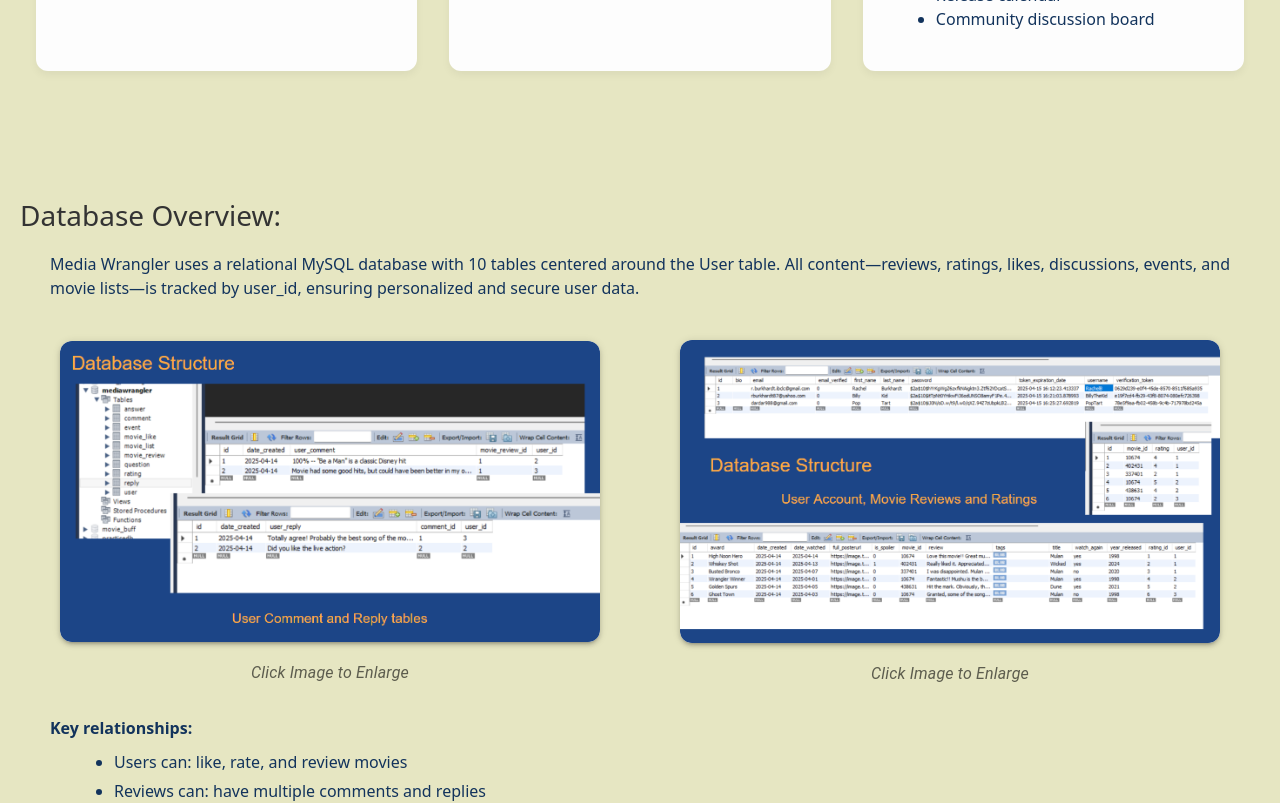
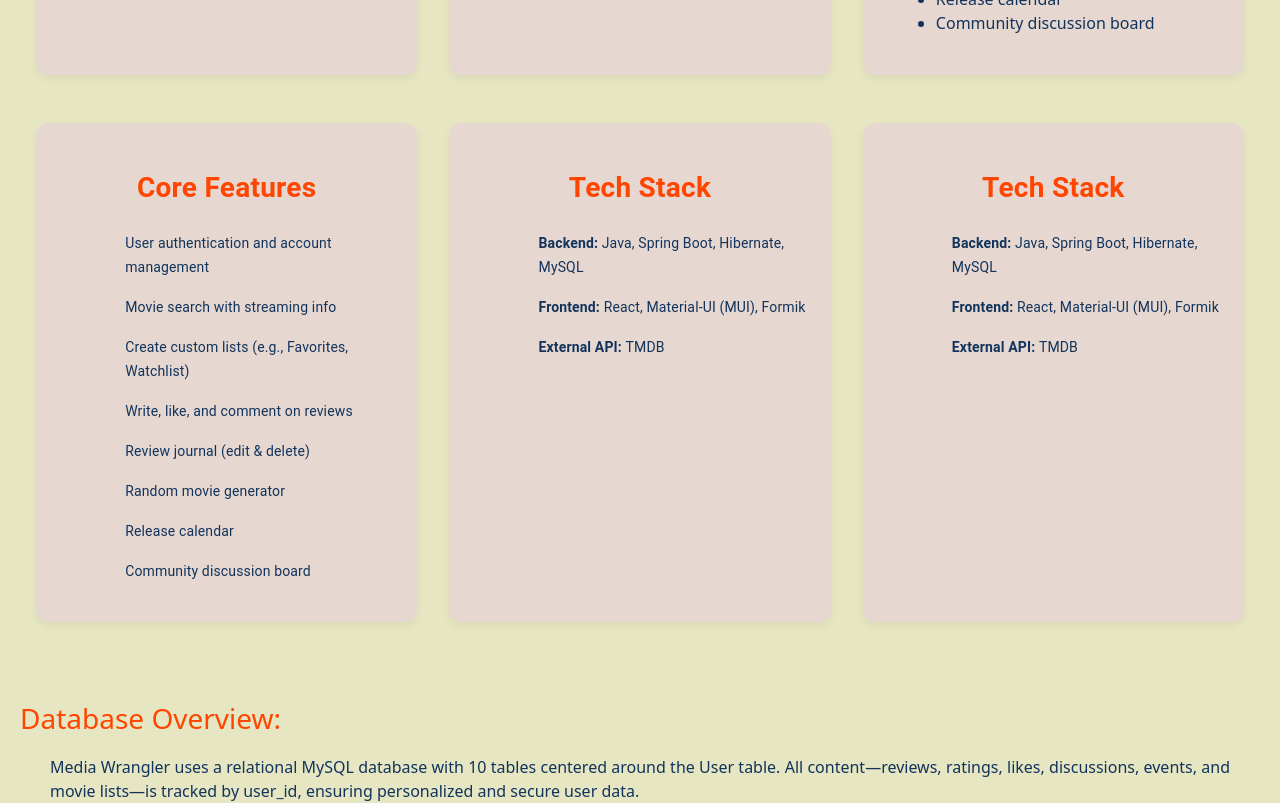
Before and after one commit to RBurkhardt87/Portfolio, a React (Vite) app in the folder MyPortfolio/: page /media-wrangler in a window 1280 px wide. Shown: the part 1440-2243 px from the top of the page. Built offline with nearby package versions, Linux system fonts and the light colour scheme.

Commit message:
deciding if I want to reuse ListCard on the project page. Created a new card component to compare

```diff
--- a/MyPortfolio/src/Pages/MediaWrangler.jsx
+++ b/MyPortfolio/src/Pages/MediaWrangler.jsx
@@ -2,8 +2,42 @@ import React from 'react'
 import '../Styling/Projects.css';
 import ImagePopup from '../components/ImagePopup';
 import { Typography } from '@mui/material';
+import ListCard from '../components/ListCard';
+import ProjectFeatureCard from '../components/ProjectFeatureCard';
 
 const MediaWrangler = () => {
+
+  const coreFeatures = "Core Features";
+  const featureItems = [
+    { text: "User authentication and account management"},
+    { text: "Movie search with streaming info"},
+    { text: "Create custom lists (e.g., Favorites, Watchlist)"},
+    { text: "Write, like, and comment on reviews"},
+    { text: "Review journal (edit & delete)"},
+    { text: "Random movie generator"},
+    { text: "Release calendar"},
+    { text: "Community discussion board"}
+  ];
+
+  const techStack = "Tech Stack";
+  const stackItems = [
+    {label: "Backend: ", text: "Java, Spring Boot, Hibernate, MySQL"},
+    {label: "Frontend: ", text: "React, Material-UI (MUI), Formik"},
+    {label: "External API: ", text: "TMDB"}
+  ];
+
+  const links = "Project Links"
+  const linkItems = [
+    {label: "Backend: ", text: "Java, Spring Boot, Hibernate, MySQL"},
+    {label: "Backend: ", text: "Java, Spring Boot, Hibernate, MySQL"},
+    {label: "Backend: ", text: "Java, Spring Boot, Hibernate, MySQL"},
+    {label: "Backend: ", text: "Java, Spring Boot, Hibernate, MySQL"},
+  ]
+
+
+
+
+
   return (
     <div>
 
@@ -81,6 +115,10 @@ const MediaWrangler = () => {
               </ul>
             </div>
 
+
+
+
+
             <div className='section-card'>
               <h4>Core Features</h4>
               <ul>
@@ -98,6 +136,23 @@ const MediaWrangler = () => {
         </section>
         <br />
         <br />
+
+        <div className='section-group'>
+          <div className='section-card'>
+            <ProjectFeatureCard title={ coreFeatures } items={ featureItems } />
+          </div>
+
+          <div className='section-card'>
+            <ProjectFeatureCard title={ techStack } items={ stackItems } />
+          </div>
+
+          <div className='section-card'>
+            <ProjectFeatureCard title={ techStack } items={ stackItems } />
+          </div>
+        </div>
+
+
+
 
         <section id="database-overview">
         <div className='section-container'>
--- a/MyPortfolio/src/Styling/AboutMe.css
+++ b/MyPortfolio/src/Styling/AboutMe.css
@@ -5,7 +5,7 @@
     gap: 1rem;
     flex-wrap: wrap;
     padding: 2rem;
-  }
+}
 
 .list {
     display: flex;
@@ -21,7 +21,7 @@
     display: flex;
     flex-direction: column;
     justify-content: center;
-    margin-bottom: 1 rem;
+    margin-bottom: 1rem;
 }
 
 
--- a/MyPortfolio/src/Styling/Projects.css
+++ b/MyPortfolio/src/Styling/Projects.css
@@ -134,9 +134,10 @@ p, li {
 
 h4 {
     font-size: 1.75rem;
-    color: #333;
+    /* color: #333; */
     margin-top: 60px;
     margin-bottom: 20px;
+    color: orangered;
 }
 
 
@@ -155,15 +156,15 @@ h4 {
 
 .section-card {
     flex: 1 1 300px;
-    background-color: #fdfdfd;
+    background-color: rgba(231, 205, 220, 0.54) ;
     border-radius: 12px;
     padding: 1.5rem;
     box-shadow: 0 4px 8px rgba(0,0,0,0.05);
 }
 
 .section-card h4 {
-    margin-bottom: 1rem;
-    color: #333;
+    color: orangered;
+    text-align: center;
 }
 
 .section-card ul {
@@ -188,6 +189,7 @@ a:hover {
     display: flex;
     justify-content: space-around;
     margin: 20px 0;
+    flex-wrap: wrap;
   }
 
 
--- a/MyPortfolio/src/components/ListCard.jsx
+++ b/MyPortfolio/src/components/ListCard.jsx
@@ -7,13 +7,31 @@ export default function ListCard({ title, subTitle, items }) {
         <div className='lists-container'>
             <div className='list'>
                 <Card variant="outlined"
-                    sx={{ border: '3px solid rgb(18, 51, 92)', borderRadius: '10px', backgroundColor: 'rgba(163, 209, 198, 0.43)' }}>
+                    sx={{
+                        // border: '3px solid rgb(18, 51, 92)',
+                        borderRadius: '10px',
+                        backgroundColor: 'rgba(231, 205, 220, 0.54)',
+                        width: '100%',
+                        boxSizing: 'border-box',
+
+                        }}>
+
                     <div className="list-header">
-                        <Typography variant="h5" component="h2" sx={{ fontWeight: 'bold', color: '#3D8D7A' }}>
+                        <Typography variant="h5" component="h2" sx={{ fontWeight: 'bold', color: 'orangered', padding: '5px' }}>
                             { title }
                         </Typography>
                         {subTitle && (
-                            <ListSubheader sx={{ fontStyle: 'italic', fontWeight: 550, backgroundColor: 'rgba(152, 164, 158, 0.43)', }}>
+                            <ListSubheader
+                                sx={{
+                                    fontStyle: 'italic',
+                                    fontWeight: 550,
+                                    backgroundColor: 'rgba(152, 164, 158, 0.43)',
+                                    width: '100%',
+                                    marginRight: 0,
+                                    marginLeft: 0,
+                                    textAlign: 'center',
+                                    color: 'rgb(18, 51, 92)'
+                                }}>
                                 {subTitle}
                             </ListSubheader>
                         )}
@@ -22,30 +40,32 @@ export default function ListCard({ title, subTitle, items }) {
                     <List>
                         {items.map(({ label, text }, index) => (
                         <React.Fragment key={index}>
-                            <ListItem>
                             <ListItemText
                             primary={
                                 <Typography
                                 component="span"
                                 variant="body2"
-                                        sx={{ color: 'text.primary', display: 'inline' }}
+                                sx={{ color: 'rgb(18, 51, 92)', display: 'inline', fontWeight: 'bold' }}
                                 >
-                                        { label }
+                                {label}
                                 </Typography>
                             }
                             secondary={
                                 <Typography
                                 component="span"
-                                        variant='body2'
-                                        sx={{ color: 'text.secondary', display: 'inline'}}
+                                variant="body2"
+                                sx={{ color: 'rgb(18, 51, 92)', display: 'inline' }}
                                 >
-                                        { text }
+                                {text}
                                 </Typography>
                             }
+                            sx={{
+                                padding: '10px',
+
+                            }}
                             />
-                            </ListItem>
                             {index < items.length - 1 && (
-                            <Divider variant="inset" component="li" />
+                            <Divider component="li" />
                             )}
                         </React.Fragment>
                         ))}
--- /dev/null
+++ b/MyPortfolio/src/components/ProjectFeatureCard.jsx
@@ -0,0 +1,58 @@
+import * as React from 'react';
+import { List, ListItem, ListItemText, Typography } from '@mui/material';
+import StarIcon from '@mui/icons-material/Star';
+
+export default function ProjectFeatureCard ({ title, items }) {
+  return (
+<div>
+<div className="list-header">
+    <Typography component="h2" sx={{ fontWeight: 'bold', color: 'orangered', padding: '5px', fontSize: '28px' }}>
+        { title }
+    </Typography>
+</div>
+<List>
+    {items.map(({ label, text }, index) => (
+    <React.Fragment key={index}>
+       <ListItem >
+        <ListItemText
+            sx={{
+                padding: 0,
+                margin: 0
+            }}
+        primary={
+            <Typography
+            component="span"
+            variant="body2"
+            sx={{
+                color: 'rgb(18, 51, 92)',
+                display: 'inline',
+                fontWeight: 'bold',
+            }}
+            >
+
+            {label}
+            </Typography>
+        }
+        secondary={
+            <Typography
+            component="span"
+            variant="body2"
+            sx={{
+                color: 'rgb(18, 51, 92)',
+                display: 'inline'
+            }}
+            >
+            {text}
+            </Typography>
+        }
+        />
+        </ListItem>
+    </React.Fragment>
+    ))}
+</List>
+</div>
+
+
+
+  );
+}
```
Lines whose indentation alone changed are shown as unchanged.
